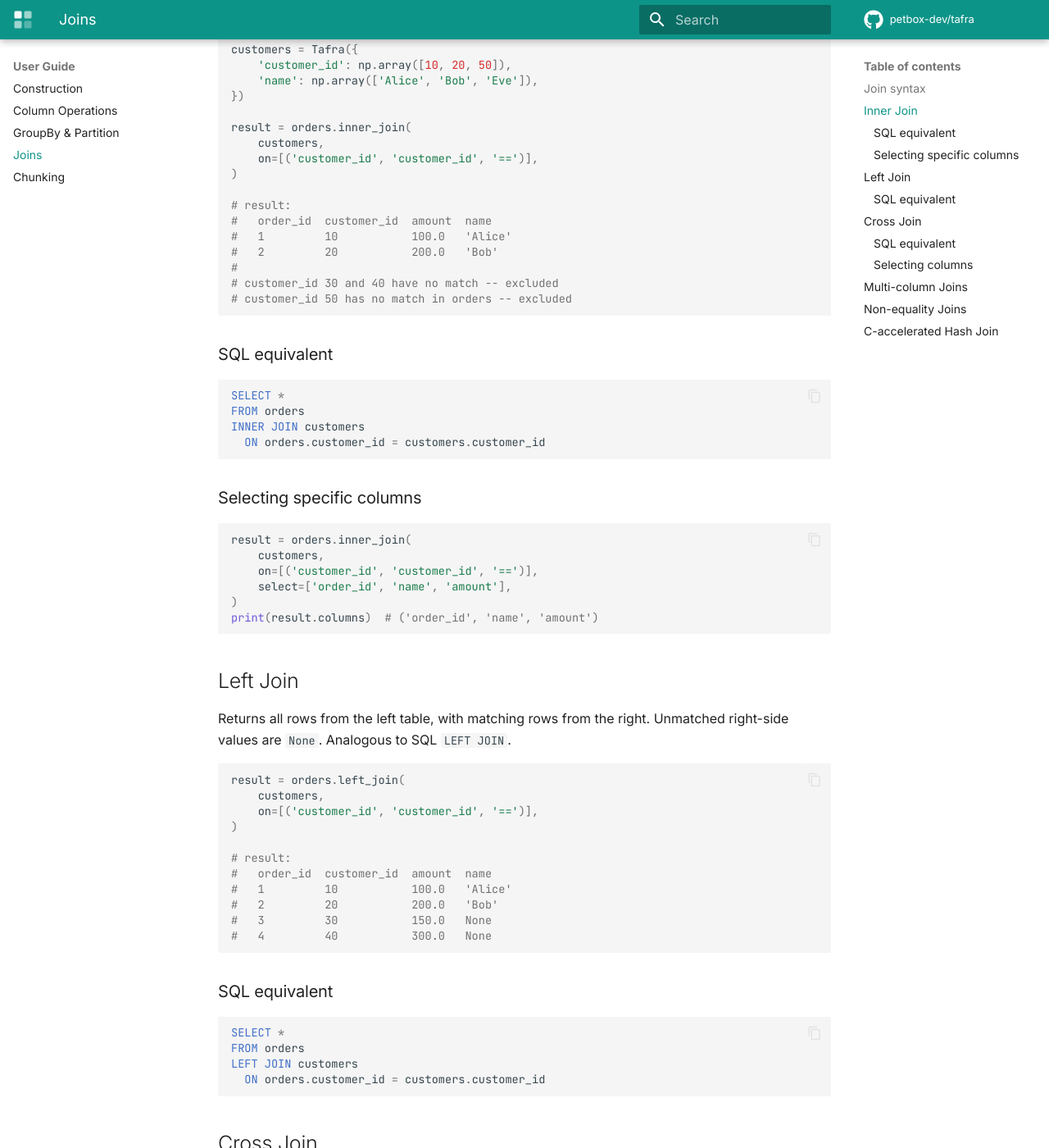
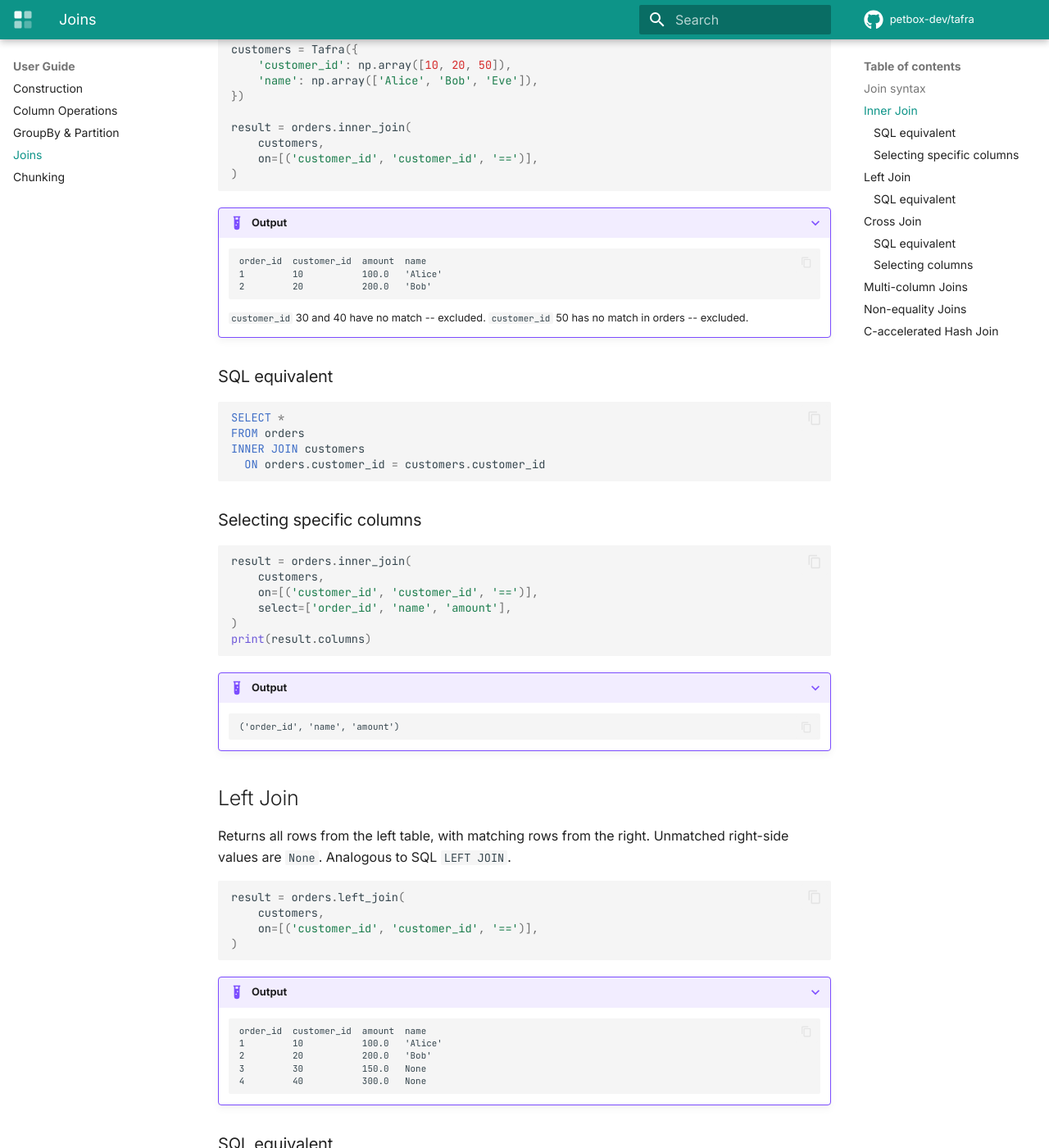
Before and after one commit to petbox-dev/tafra, an MkDocs documentation site: the page built from docs/guide/joins.md, in a window 1280 px wide and 1400 px high, scrolled down 1133 px. Shown: the whole window at 82% size. Built offline with MkDocs 1.6.1 and Material for MkDocs 9.7.7, drawn with Linux system fonts in a browser that asks for light colours; comment, search, counter and statistics services are not loaded; some of the changed text lies outside the part shown.

Commit message:
style: convert inline comment outputs to collapsible Output admonitions
Co-Authored-By: Claude Opus 4.6 (1M context) <noreply@anthropic.com>

````diff
--- a/docs/guide/joins.md
+++ b/docs/guide/joins.md
@@ -50,15 +50,18 @@ result = orders.inner_join(
     customers,
     on=[('customer_id', 'customer_id', '==')],
 )
+```
 
-# result:
-#   order_id  customer_id  amount  name
-#   1         10           100.0   'Alice'
-#   2         20           200.0   'Bob'
-#
-# customer_id 30 and 40 have no match -- excluded
-# customer_id 50 has no match in orders -- excluded
-```
+???+ example "Output"
+
+    ```
+    order_id  customer_id  amount  name
+    1         10           100.0   'Alice'
+    2         20           200.0   'Bob'
+    ```
+
+    `customer_id` 30 and 40 have no match -- excluded.
+    `customer_id` 50 has no match in orders -- excluded.
 
 ### SQL equivalent
 
@@ -77,8 +80,14 @@ result = orders.inner_join(
     on=[('customer_id', 'customer_id', '==')],
     select=['order_id', 'name', 'amount'],
 )
-print(result.columns)  # ('order_id', 'name', 'amount')
+print(result.columns)
 ```
+
+???+ example "Output"
+
+    ```
+    ('order_id', 'name', 'amount')
+    ```
 
 ## Left Join
 
@@ -90,14 +99,17 @@ result = orders.left_join(
     customers,
     on=[('customer_id', 'customer_id', '==')],
 )
+```
 
-# result:
-#   order_id  customer_id  amount  name
-#   1         10           100.0   'Alice'
-#   2         20           200.0   'Bob'
-#   3         30           150.0   None
-#   4         40           300.0   None
-```
+???+ example "Output"
+
+    ```
+    order_id  customer_id  amount  name
+    1         10           100.0   'Alice'
+    2         20           200.0   'Bob'
+    3         30           150.0   None
+    4         40           300.0   None
+    ```
 
 ### SQL equivalent
 
@@ -123,16 +135,21 @@ colors = Tafra({
 })
 
 result = sizes.cross_join(colors)
+```
 
-# result has 3 * 2 = 6 rows:
-#   size  color
-#   'S'   'red'
-#   'S'   'blue'
-#   'M'   'red'
-#   'M'   'blue'
-#   'L'   'red'
-#   'L'   'blue'
-```
+???+ example "Output"
+
+    ```
+    size  color
+    'S'   'red'
+    'S'   'blue'
+    'M'   'red'
+    'M'   'blue'
+    'L'   'red'
+    'L'   'blue'
+    ```
+
+    Result has 3 * 2 = 6 rows.
 
 ### SQL equivalent
 
@@ -172,12 +189,15 @@ result = left.inner_join(
         ('region', 'region', '=='),
     ],
 )
+```
 
-# result:
-#   year  region  value  budget
-#   2023  'east'  10     100
-#   2024  'east'  30     200
-```
+???+ example "Output"
+
+    ```
+    year  region  value  budget
+    2023  'east'  10     100
+    2024  'east'  30     200
+    ```
 
 ## Non-equality Joins
 
@@ -199,13 +219,16 @@ result = events.inner_join(
     windows,
     on=[('start', 'threshold', '>=')],
 )
+```
 
-# result:
-#   event_id  start  window_id  threshold
-#   1         5      1          3
-#   2         15     1          3
-#   2         15     2          10
-```
+???+ example "Output"
+
+    ```
+    event_id  start  window_id  threshold
+    1         5      1          3
+    2         15     1          3
+    2         15     2          10
+    ```
 
 !!! note
     Non-equality joins use a row-by-row loop and do not benefit from the
````
Also changed, not shown: docs/getting-started.md (+65 -21 lines), docs/guide/chunking.md (+47 -12 lines), docs/guide/column-ops.md (+100 -18 lines), docs/guide/construction.md (+34 -6 lines), docs/guide/groupby-partition.md (+48 -23 lines).
